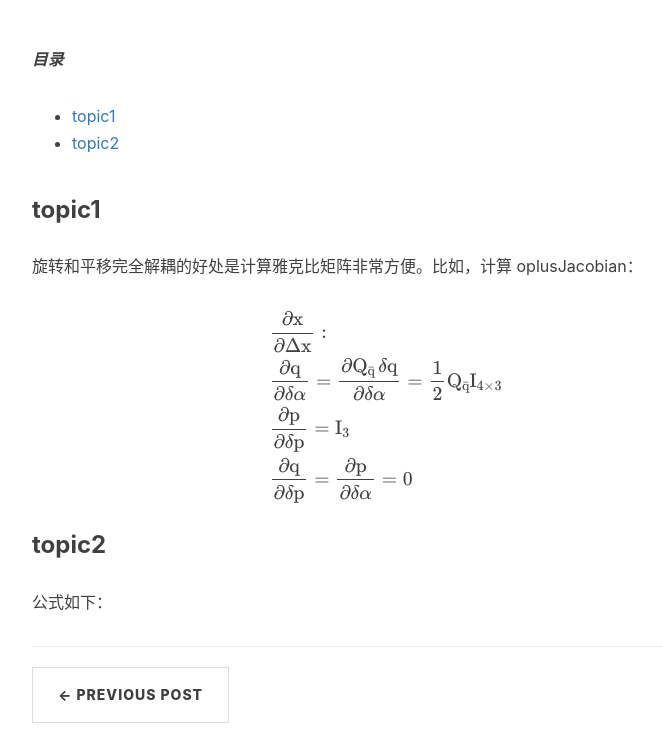
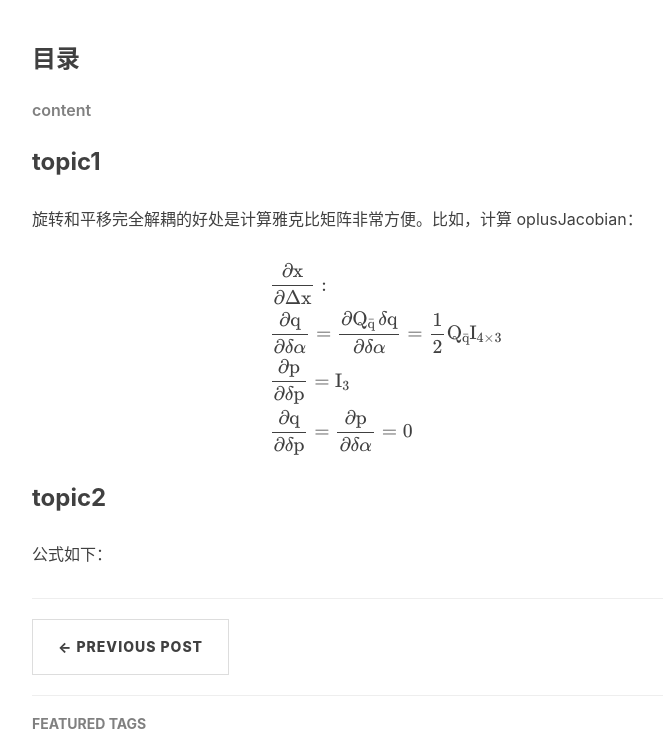
Before and after one commit to wykxwyc/wykxwyc.github.io, a Jekyll site: the page built from _posts/2019-04-12-Summary-of-IMU-Model-and-Calibration.markdown, in a window 1280 px wide and 900 px high, scrolled down 367 px, cut to the strip 160-900 px from the top of the window. Shown: the whole strip, without its empty margins (233-896 px from the left). Built offline with Jekyll 4.4.1, drawn with Linux system fonts in a browser that asks for light colours; formulas are drawn with MathJax 3; comment, search, counter and statistics services are not loaded.

Commit message:
modify website

```diff
--- a/_posts/2019-04-12-Summary-of-IMU-Model-and-Calibration.markdown
+++ b/_posts/2019-04-12-Summary-of-IMU-Model-and-Calibration.markdown
@@ -10,9 +10,9 @@ tags:
     - IMU
 ---
 
-___目录___
+### 目录 ###
 
-* content
+###### content
 {:toc}
 
 ### topic1
```
